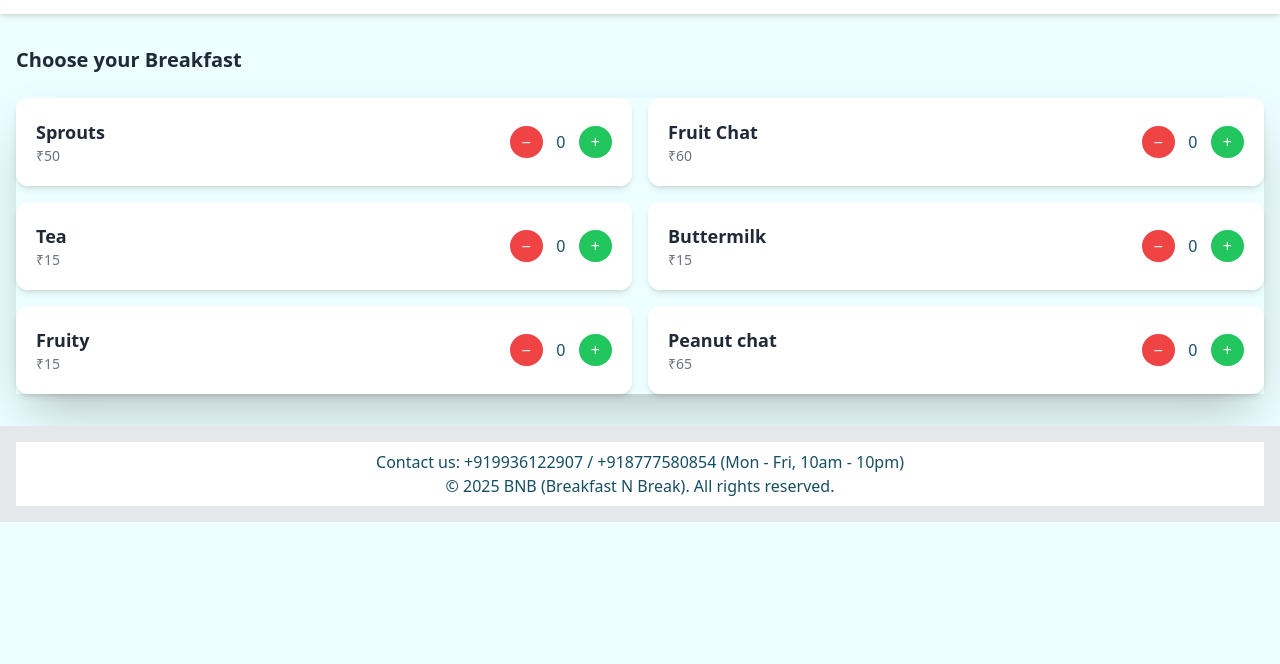
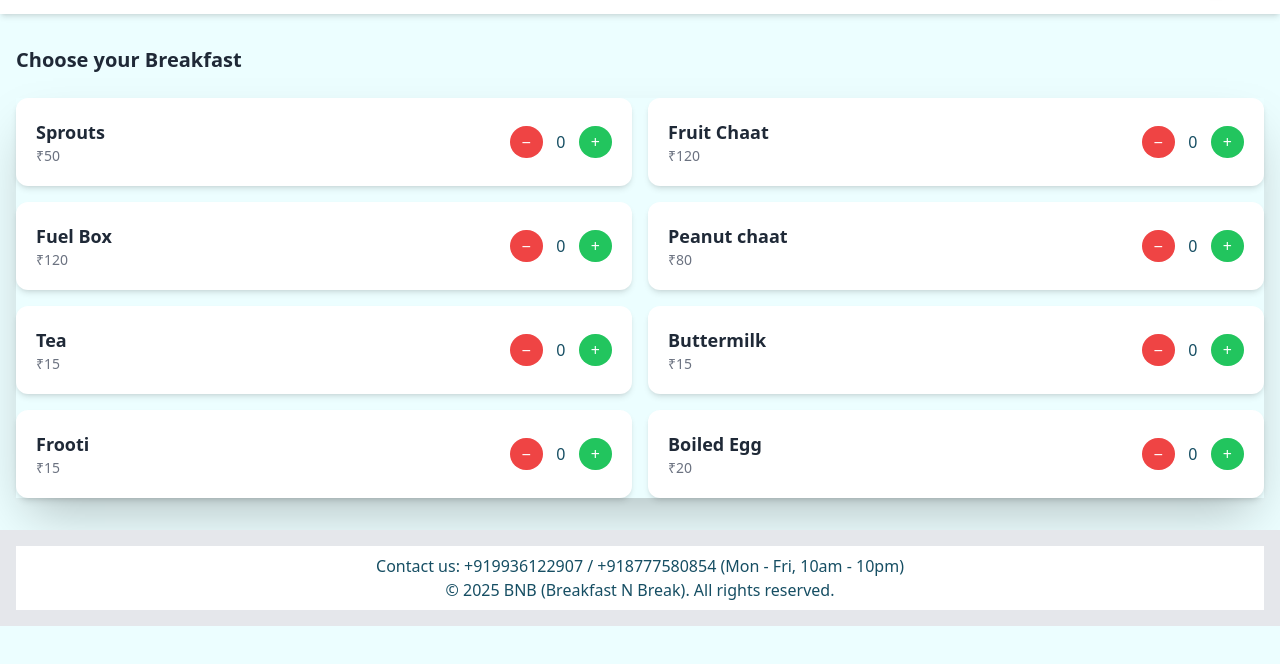
Before and after one commit to Sohail854/bnb_legacy_repo, a plain HTML site: page index.html in a window 1280 px wide. Shown: the part 98-762 px from the top of the page. Drawn offline with nearby package versions, Linux system fonts and the light colour scheme.

Commit message:
minor fixes

```diff
--- a/index.html
+++ b/index.html
@@ -66,11 +66,13 @@
   <script>
     const products = [
       { id: 1, name: "Sprouts", price: 50 },
-      { id: 5, name: "Fruit Chat", price: 60 },
-      { id: 2, name: "Tea", price: 15 },
-      { id: 3, name: "Buttermilk", price: 15 },
-      { id: 4, name: "Fruity", price: 15 },
-      { id: 6, name: "Peanut chat", price: 65 }
+      { id: 2, name: "Fruit Chaat", price: 120 },
+      { id: 3, name: "Fuel Box", price: 120 },
+      { id: 4, name: "Peanut chaat", price: 80 },
+      { id: 5, name: "Tea", price: 15 },
+      { id: 6, name: "Buttermilk", price: 15 },
+      { id: 7, name: "Frooti", price: 15 },
+      { id: 8, name: "Boiled Egg", price: 20 }
     ];
 
     function getCart() {
--- a/script.js
+++ b/script.js
@@ -5,7 +5,9 @@ document.addEventListener("DOMContentLoaded", function () {
     3: "Buttermilk",
     4: "Fruity",
     5: "Fruit Chat",
-    6: "Peanut chat"
+    6: "Peanut chat",
+    7: "Fuel Box",
+    8: "Boiled Egg"
     // Add more as needed
   };
 
```
Also changed, not shown: cart.html (+7 -5 lines).
